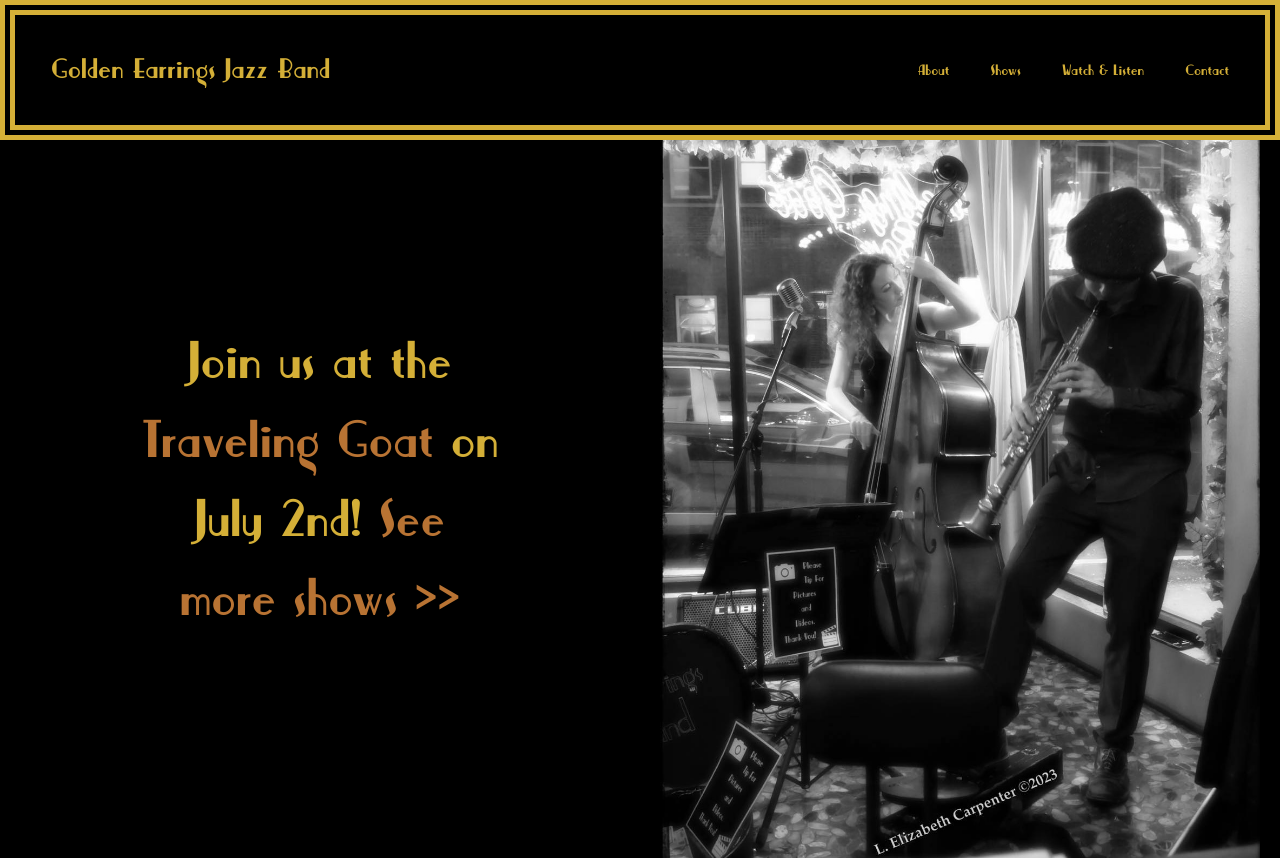
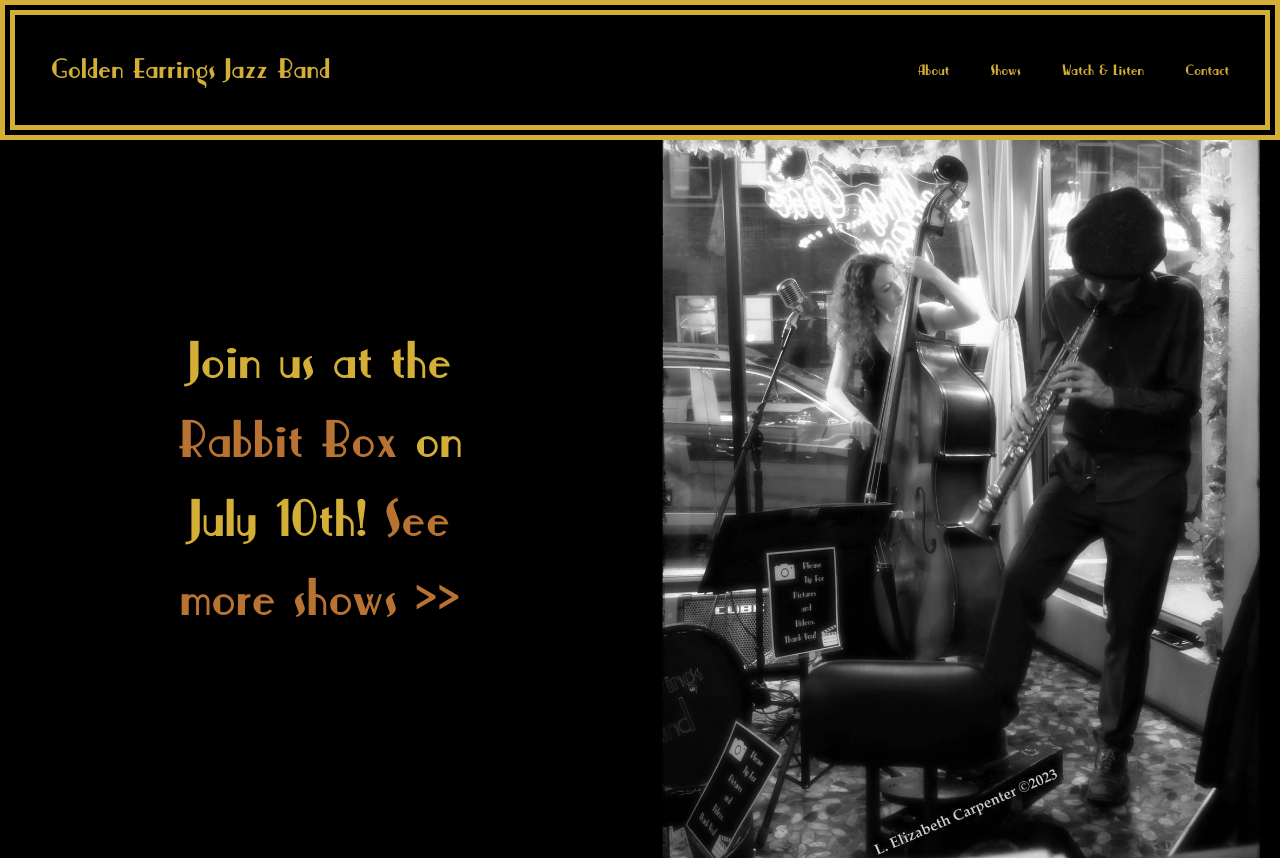
Before and after one commit to GEJazz/BandWebsite, a plain HTML site: page index.html in a window 1280 px wide. Shown: the top 858 px of the page. Drawn offline with Linux system fonts and the light colour scheme.

Commit message:
new shows
intro & events

```diff
--- a/index.html
+++ b/index.html
@@ -60,7 +60,7 @@
   <span class="column">
     <div align="center" max-width="30%">
 
-      <p id="introtext">Join us at the <a href="https://www.travelinggoatseattle.com/" class="inline_link" target="blank">Traveling Goat</a> on July 2nd! <a href="#Shows" class="inline_link">See more shows >></a></p>
+      <p id="introtext">Join us at the <a href="https://www.therabbitboxseattle.com/" class="inline_link" target="blank">Rabbit Box</a> on July 10th! <a href="#Shows" class="inline_link">See more shows >></a></p>
 </div>
 </span>
 
@@ -103,9 +103,10 @@
 
   <ul>
     <li>UPCOMING EVENTS<br><br></li>
-    <li>July 2nd at the <a href="https://www.travelinggoatseattle.com/" class="inline_link" target="blank">Traveling Goat</a>, 7-9pm (Tuesday)</li>
+    <li>July 10th at the <a href="https://www.therabbitboxseattle.com/" class="inline_link" target="blank">Rabbit Box</a> with Sleepy Joe and Roshi, 6-9pm (Wednesday)</li>
     <li>July 25th at the <a href="https://www.travelinggoatseattle.com/" class="inline_link" target="blank">Traveling Goat</a> with <a href="https://www.facebook.com/itterlypitman" class="inline_link" target="blank">Two Trains Running</a>, 7-9pm (Thursday)</li>
-    <li>August 6th at the <a href="https://www.travelinggoatseattle.com/" class="inline_link" target="blank">Traveling Goat</a>, 7-9pm (Tuesday)<br><br></li>
+    <li>August 8th at the <a href="https://www.travelinggoatseattle.com/" class="inline_link" target="blank">Traveling Goat</a>, 7-9pm (Thursday)</li>
+    <li>September 5th at the <a href="https://www.travelinggoatseattle.com/" class="inline_link" target="blank">Traveling Goat</a>, 7-9pm (Thursday)<br><br></li>
     <li>PAST EVENTS<br><br></li>
     <li>The Traveling Goat, near-monthly shows starting in 2022</li>
     <li>Edmonds Jazz Walk (Haley Miller Plaza), 2023 & 2024</li>
```
